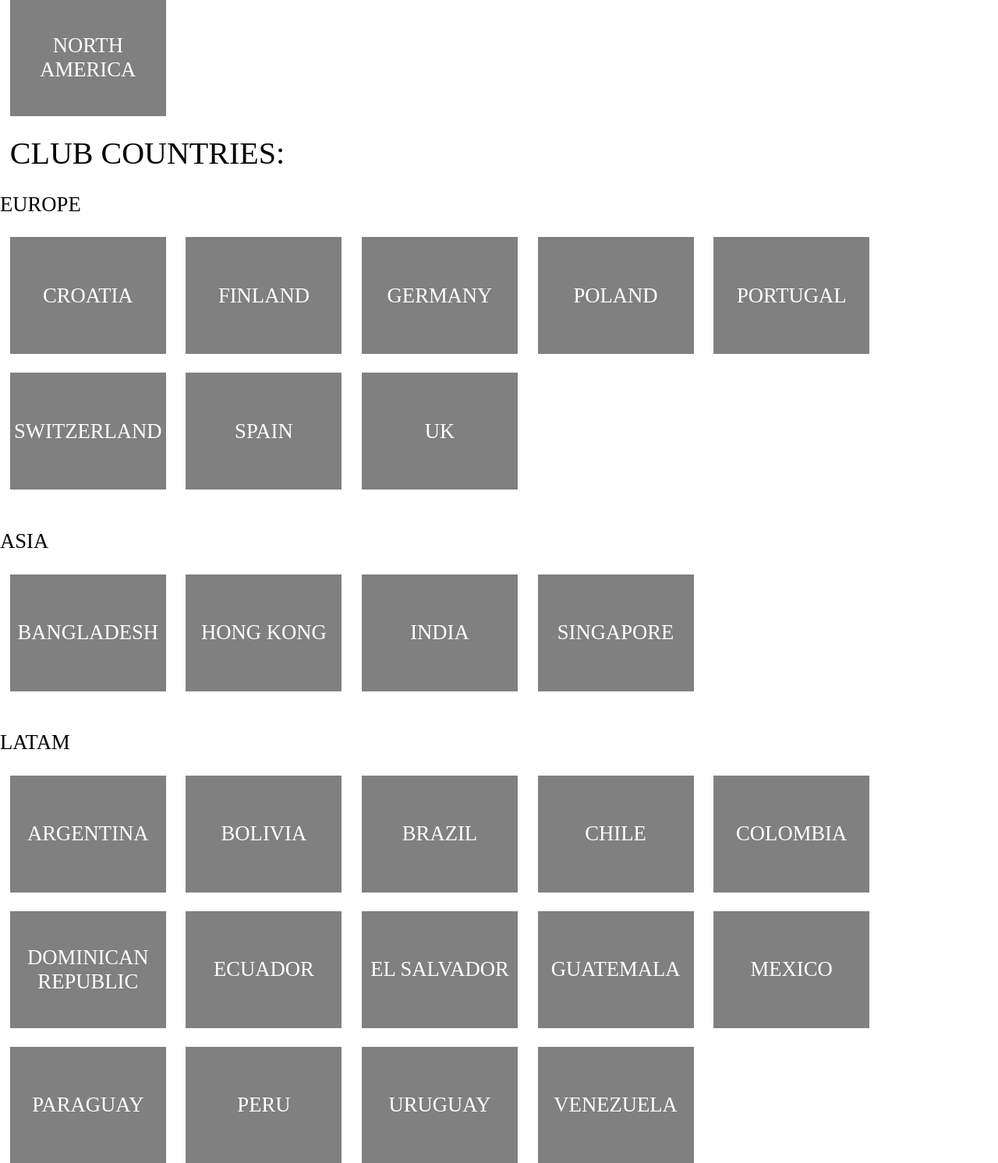
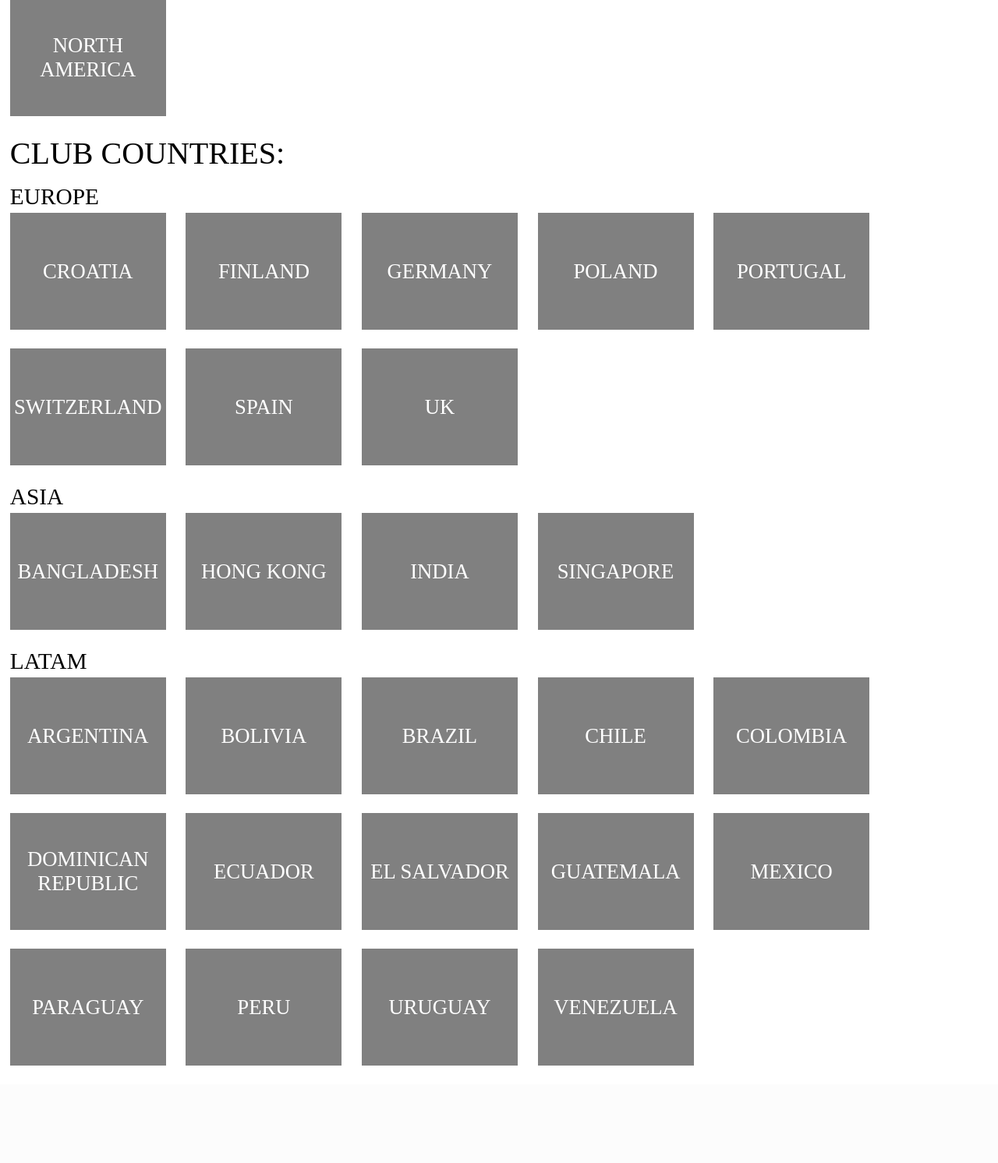
Before and after one commit to milan252525/LAclubs, a Flask app: page / in a window 1280 px wide. Shown: the part 873-2365 px from the top of the page at 78% size. After the commit the page ends 2240 px from the top, so only its background shows below. Run offline with Flask 2, Linux system fonts and the light colour scheme; some web fonts are replaced.

Commit message:
subcategory

```diff
--- a/app/static/styles.css
+++ b/app/static/styles.css
@@ -123,6 +123,13 @@ p.category {
     font-size: 150%;
     margin-top: 0;
     margin-bottom: 2vh;
+}
+
+p.subcategory {
+    margin-left: 1vw;
+    font-size: 110%;
+    margin-top: 0;
+    margin-bottom: 0.5vh;
 }
 
 .club_area {
```
